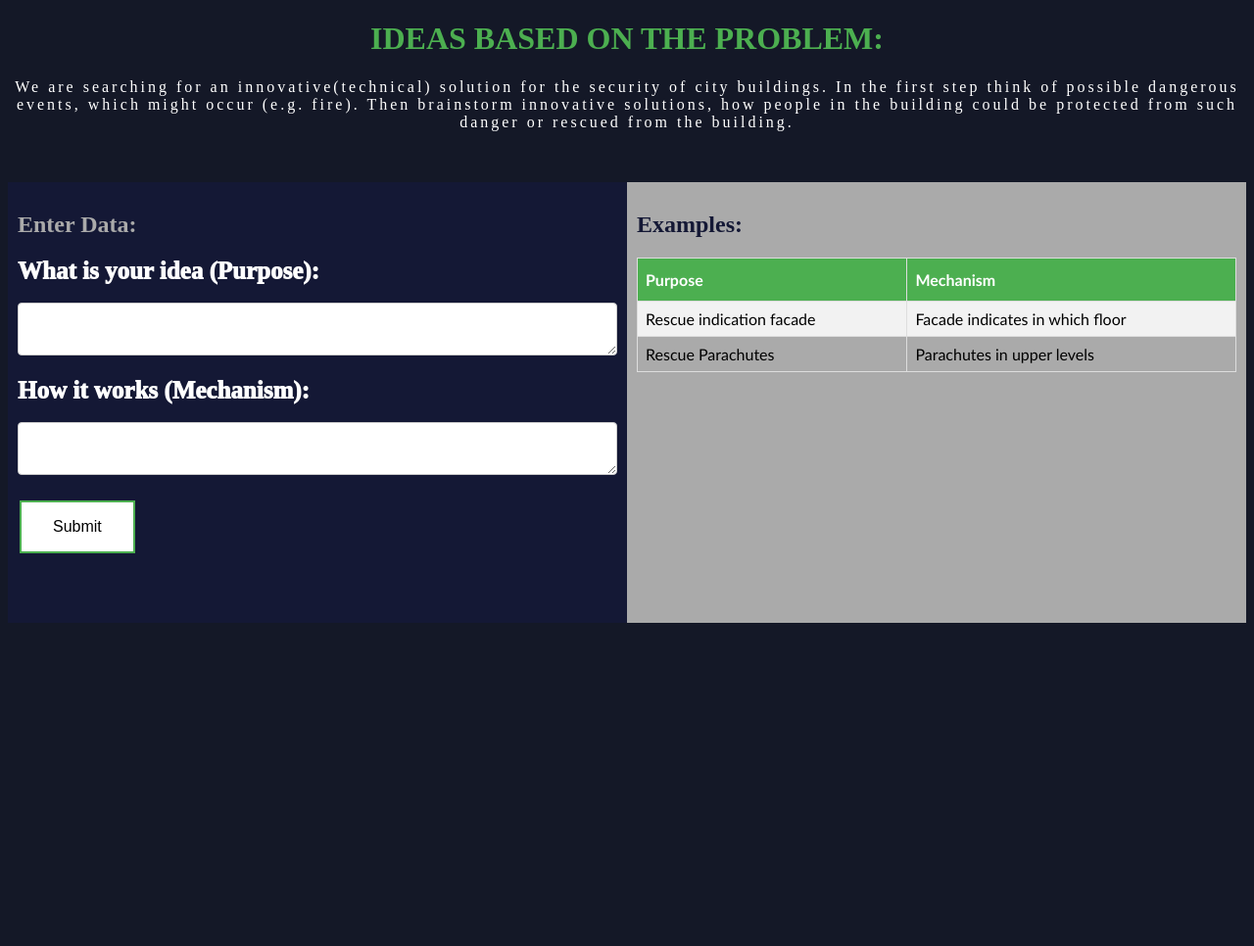
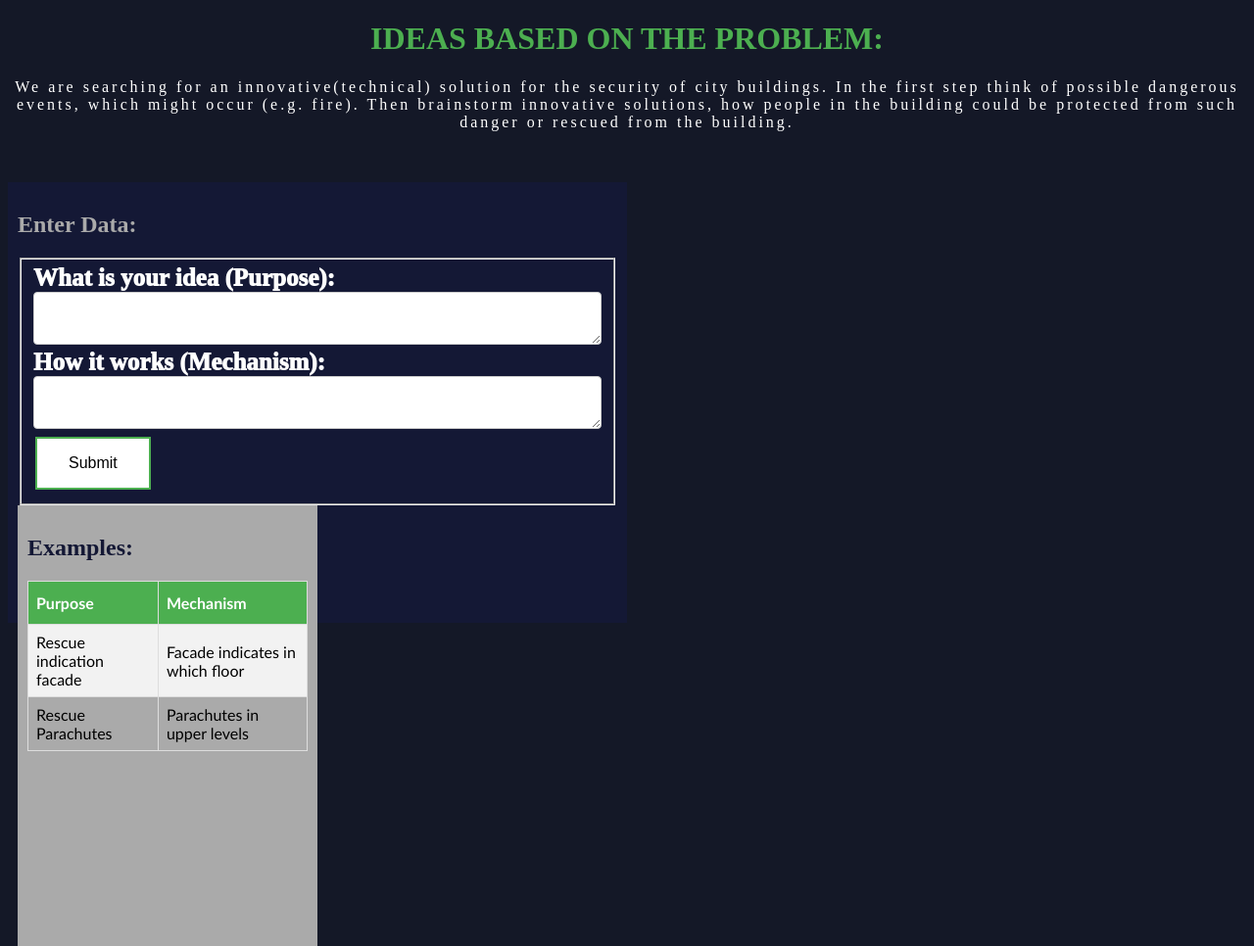
Before and after one commit to teiadom/ideasubmission, a Flask app: page / in a window 1280 px wide. Shown: the whole page at 98% size. Before the commit the page ends 636 px from the top, so only its background shows below. Run offline with Flask 2, Linux system fonts and the light colour scheme.

Commit message:
added extra code

```diff
--- a/flask_qa/commands.py
+++ b/flask_qa/commands.py
@@ -2,6 +2,7 @@ import click
 from flask.cli import with_appcontext
 
 from .extensions import db
+from .models import Idea
 
 
 @click.command(name='create_tables')
--- a/flask_qa/models.py
+++ b/flask_qa/models.py
@@ -5,6 +5,7 @@ from .extensions import db
 
 
 class Idea(db.Model):
+    __tablename__ = 'ideas'
     id = db.Column(db.Integer, primary_key=True)
     what = db.Column(db.Text)
     how = db.Column(db.Text)
--- a/flask_qa/templates/home1.html
+++ b/flask_qa/templates/home1.html
@@ -136,30 +136,31 @@ p {
 <div class="row">
   <div class="column" style="background-color:#141835;">
     <h2>Enter Data:</h2>
-    <div class="form-group">
+    <form class="form-horizontal" method="POST" action="{{ url_for('main.index') }}">
+              <fieldset>
+                <div class="form-group">
                   <label for="textArea" class="purpose">What is your idea (Purpose):</label>
                     <div class="col-lg-10">
-                        <br>
+                      <textarea class="form-control" name="what" rows="2" id="textArea1" required></textarea>
 
-                      <textarea class="form-control" name="what" rows="2" id="textArea1" required></textarea>
                     </div>
                   </div>
                  <div class="form-group">
-                     <br>
                   <label for="textArea" class="purpose">How it works (Mechanism):</label>
                     <div class="col-lg-10">
-                        <br>
                       <textarea class="form-control" name="how" rows="2" id="textArea" required></textarea>
 
                     </div>
                   </div>
-                    <br>
+
                   <div class="form-group">
                     <div class="col-lg-10 col-lg-offset-2">
                       <button type="submit" class="button subBtn">Submit</button>
                     </div>
                   </div>
-  </div>
+
+                </fieldset>
+              </form>
 
   <div class="column" style="background-color:#aaa;">
     <h2 class = "h2Eg">Examples:</h2>
```
